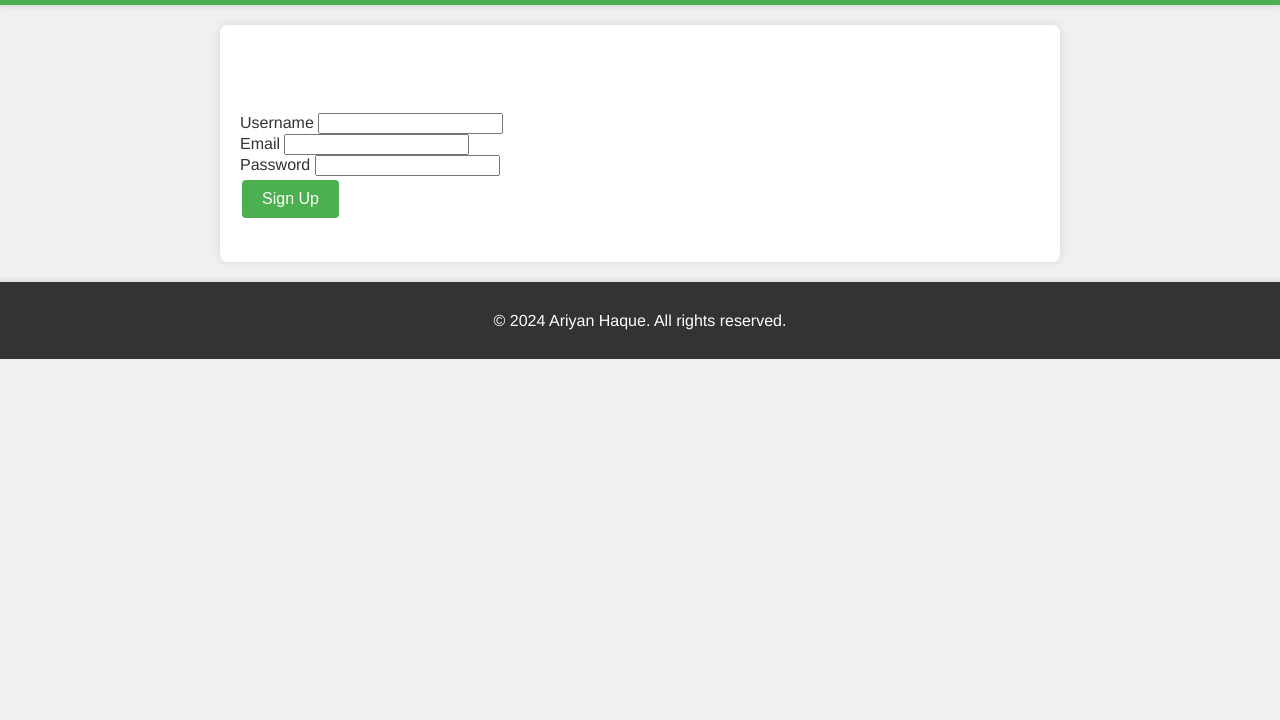
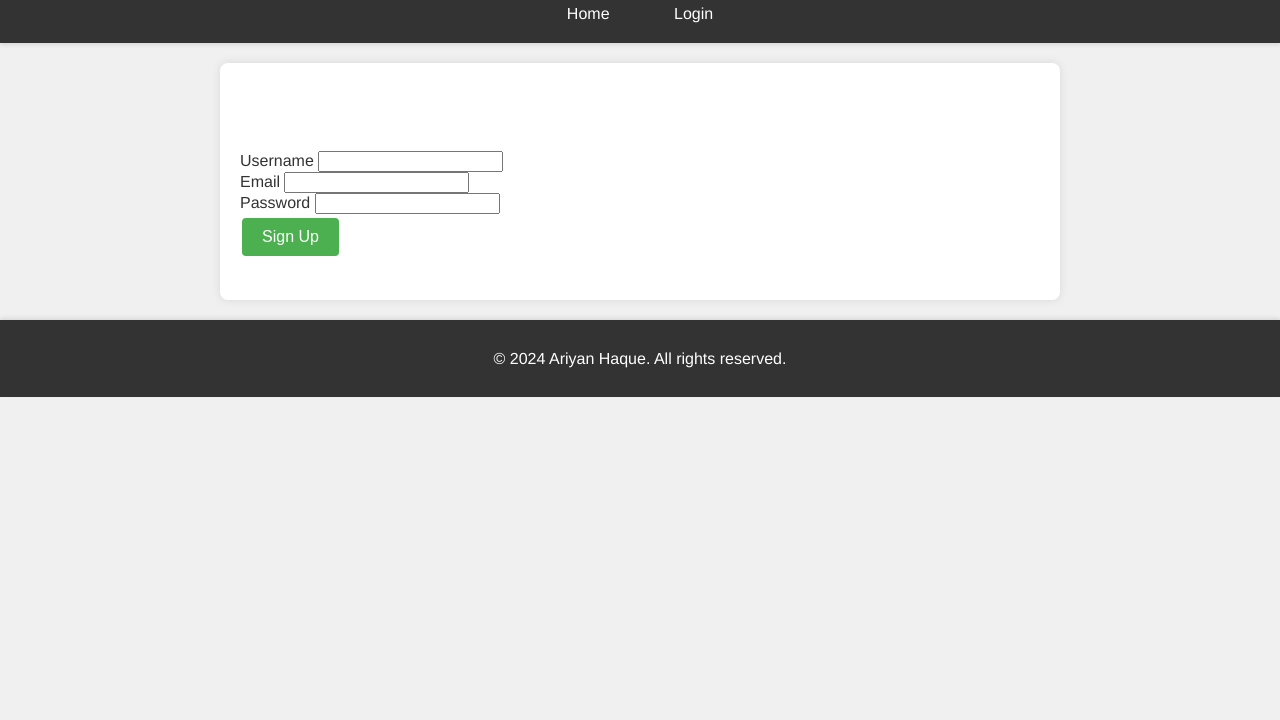
Before and after one commit to mrariyanhaque/mrariyanhaque.github.io, a plain HTML site: page signup.html in a window 1280 px wide. Shown: the part 80-800 px from the top of the page. Drawn offline with Linux system fonts and the light colour scheme.

Commit message:
Update signup.html

```diff
--- a/signup.html
+++ b/signup.html
@@ -16,6 +16,13 @@
     <header>
         <h1>Sign Up</h1>
     </header>
+      <nav>
+        <ul>
+            <li><a href="index.html">Home</a></li>
+
+            <li><a href="login.html">Login</a></li>
+        </ul>
+    </nav>
     <main>
         <section class="signup">
             <h2>Create Your Account</h2>
```
